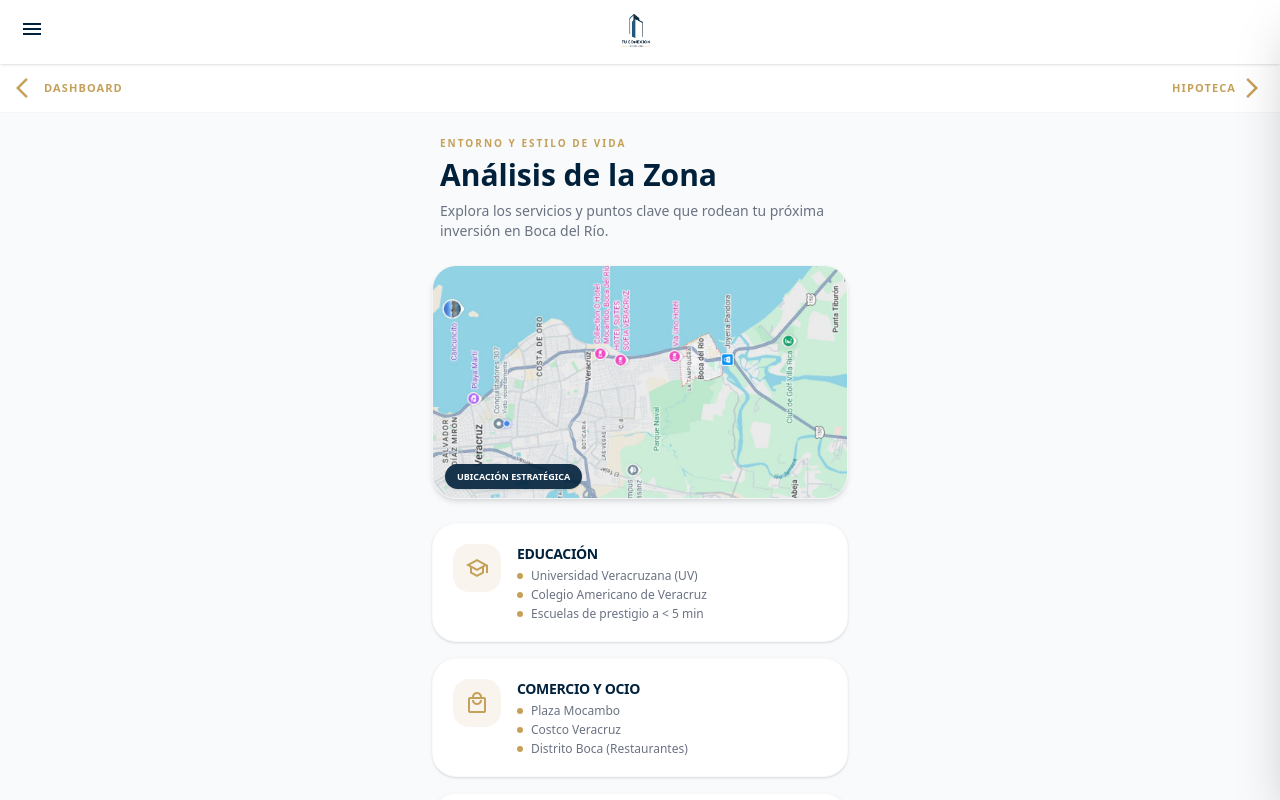
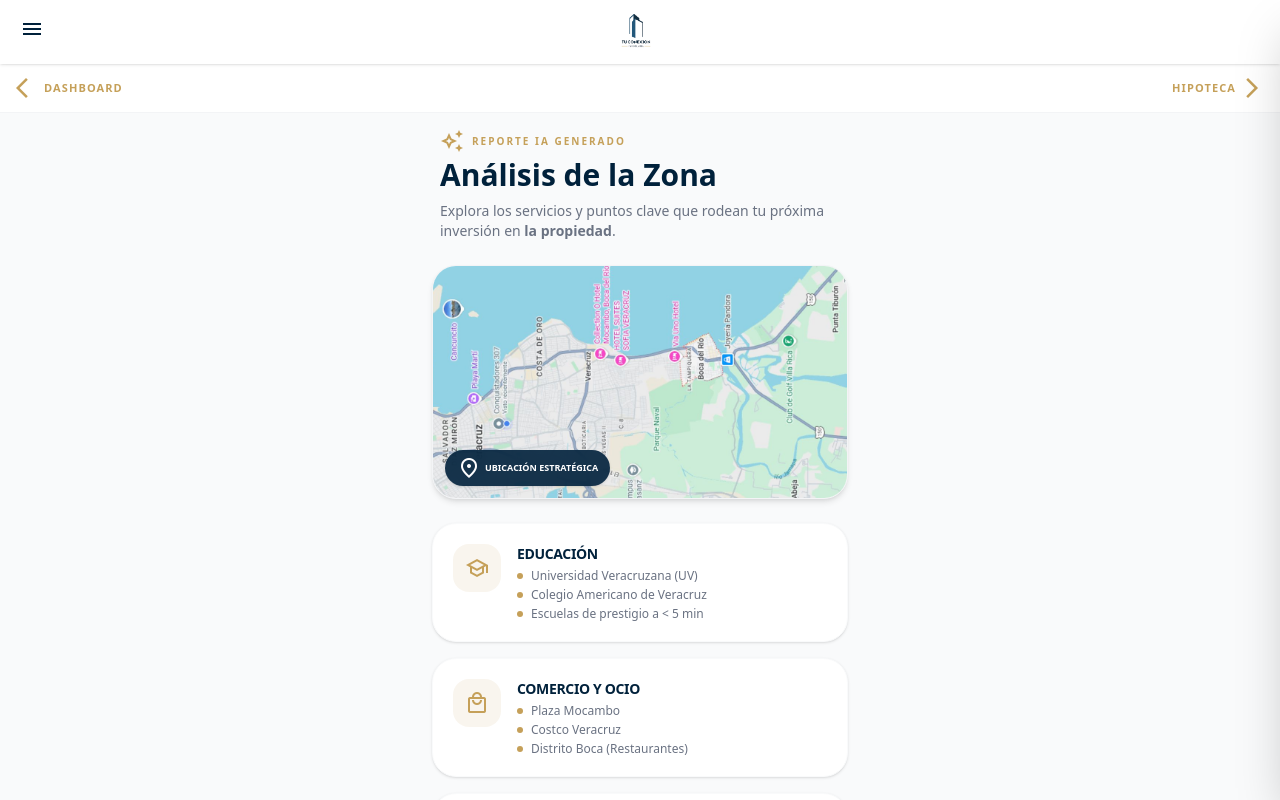
Before and after one commit to ajbeltranl17-cpu/appvisitaclientes, a React (Vite) app: page /analisis/1 in a window 1280 px wide. Shown: the top 800 px of the page. Built offline with nearby package versions, Linux system fonts and the light colour scheme; no server answers; the database is empty.

Commit message:
Conectar Analisis de la zona con firebase

```diff
--- a/src/screens/AnalisisZona.tsx
+++ b/src/screens/AnalisisZona.tsx
@@ -1,10 +1,45 @@
-import React from 'react';
+import React, { useEffect, useState } from 'react';
 import { useNavigate, useParams } from 'react-router-dom';
+import { doc, getDoc } from 'firebase/firestore';
+import { db } from '../firebase';
 import { EncabezadoGlobal } from '../components/EncabezadoGlobal';
+
+// Definimos qué datos esperamos de Firebase
+interface VisitaData {
+  ubicacion: string;
+  mapsUrl: string;
+}
 
 export const AnalisisZona = () => {
   const navigate = useNavigate();
   const { idVisita } = useParams();
+
+  // Estados de memoria e IA
+  const [visita, setVisita] = useState<VisitaData | null>(null);
+  const [loading, setLoading] = useState(true);
+  const [analizandoIA, setAnalizandoIA] = useState(true); // Efecto visual de IA
+
+  // Buscamos la ubicación real en la base de datos
+  useEffect(() => {
+    const fetchVisita = async () => {
+      if (!idVisita) return;
+      try {
+        const docRef = doc(db, 'visitas', idVisita);
+        const docSnap = await getDoc(docRef);
+        if (docSnap.exists()) {
+          setVisita(docSnap.data() as VisitaData);
+        }
+      } catch (error) {
+        console.error("Error al cargar la zona:", error);
+      } finally {
+        setLoading(false);
+        // Simulamos que la IA está haciendo el estudio de mercado (2.5 segundos)
+        setTimeout(() => setAnalizandoIA(false), 2500);
+      }
+    };
+
+    fetchVisita();
+  }, [idVisita]);
 
   const puntosInteres = [
     {
@@ -29,6 +64,26 @@ export const AnalisisZona = () => {
     }
   ];
 
+  // Pantalla de Carga de la IA (El efecto "Wow")
+  if (loading || analizandoIA) {
+    return (
+      <div className="min-h-screen bg-gray-50 flex flex-col items-center justify-center p-6 text-center font-sans">
+         <div className="w-20 h-20 relative flex items-center justify-center mb-6">
+            <div className="absolute inset-0 border-4 border-[#C5A059]/20 rounded-full animate-ping"></div>
+            <div className="absolute inset-2 border-4 border-[#C5A059] border-t-transparent rounded-full animate-spin"></div>
+            <span className="material-symbols-outlined text-[#00213b] text-3xl animate-pulse">auto_awesome</span>
+         </div>
+         <h2 className="text-xl font-black text-[#00213b] mb-2 uppercase tracking-wide">Analizando la Zona</h2>
+         <p className="text-gray-500 text-sm max-w-[280px]">
+           Nuestra IA está evaluando la plusvalía, conectividad y servicios alrededor de <strong className="text-[#C5A059]">{visita?.ubicacion || 'la propiedad'}</strong>...
+         </p>
+      </div>
+    );
+  }
+
+  // Nombre dinámico de la zona
+  const ubicacionNombre = visita?.ubicacion || 'la propiedad';
+
   return (
     <div className="min-h-screen bg-gray-50 flex flex-col font-sans">
       <EncabezadoGlobal
@@ -41,19 +96,37 @@ export const AnalisisZona = () => {
       <main className="p-4 space-y-6 max-w-md mx-auto w-full pb-8">
 
         <section className="px-2">
-          <span className="text-[#C5A059] font-black uppercase text-[10px] tracking-[0.2em]">Entorno y Estilo de Vida</span>
+          <div className="flex items-center gap-2 mb-1">
+            <span className="material-symbols-outlined text-[#C5A059] text-[14px]">auto_awesome</span>
+            <span className="text-[#C5A059] font-black uppercase text-[10px] tracking-[0.2em]">Reporte IA Generado</span>
+          </div>
           <h1 className="text-3xl font-black text-[#00213b] mt-1">Análisis de la Zona</h1>
-          <p className="text-gray-500 text-sm mt-2">Explora los servicios y puntos clave que rodean tu próxima inversión en Boca del Río.</p>
+          <p className="text-gray-500 text-sm mt-2">
+            Explora los servicios y puntos clave que rodean tu próxima inversión en <strong>{ubicacionNombre}</strong>.
+          </p>
         </section>
 
         <div className="w-full aspect-video bg-white rounded-3xl overflow-hidden shadow-md border border-gray-100 relative">
-          <img
-            src="/map.jpg"
-            alt="Mapa detallado de la zona"
-            className="w-full h-full object-cover"
-          />
-          <div className="absolute bottom-3 left-3">
-            <span className="bg-[#00213b]/90 text-white text-[9px] font-bold px-3 py-1.5 rounded-full backdrop-blur-sm shadow-sm">
+          {/* Si hay un enlace de Maps guardado, envolvemos la imagen en un link */}
+          {visita?.mapsUrl ? (
+            <a href={visita.mapsUrl} target="_blank" rel="noreferrer" className="block w-full h-full">
+              <img
+                src="/map.jpg"
+                alt="Mapa detallado de la zona"
+                className="w-full h-full object-cover hover:scale-105 transition-transform duration-500"
+              />
+            </a>
+          ) : (
+            <img
+              src="/map.jpg"
+              alt="Mapa detallado de la zona"
+              className="w-full h-full object-cover"
+            />
+          )}
+
+          <div className="absolute bottom-3 left-3 pointer-events-none">
+            <span className="bg-[#00213b]/90 text-white text-[9px] font-bold px-3 py-1.5 rounded-full backdrop-blur-sm shadow-sm flex items-center gap-1">
+              <span className="material-symbols-outlined text-[10px]">location_on</span>
               UBICACIÓN ESTRATÉGICA
             </span>
           </div>
@@ -79,7 +152,8 @@ export const AnalisisZona = () => {
             </div>
           ))}
         </div>
-{/* NUEVO BOTÓN DE SIGUIENTE PASO: CALCULAR HIPOTECA */}
+
+        {/* BOTÓN DE SIGUIENTE PASO: CALCULAR HIPOTECA */}
         <div className="mt-8 pb-8 px-4">
           <button
             onClick={() => navigate(`/calculadora/${idVisita}`)}
```
